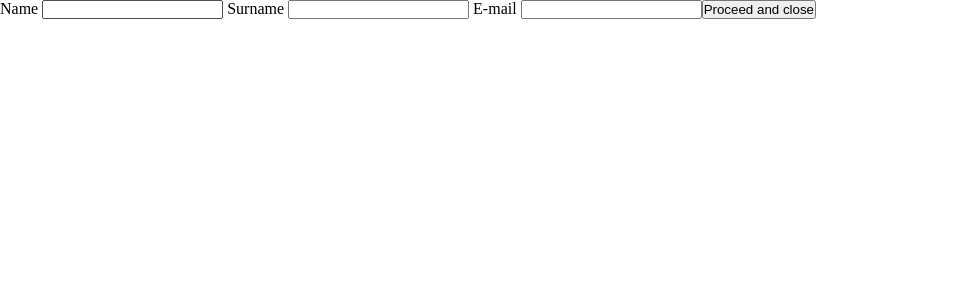
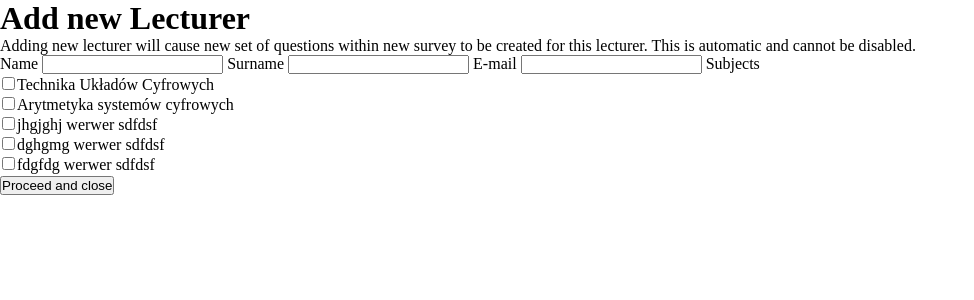
Before and after one commit to krzysztofmeler/take-web-app, a React app: page /administration/add-new-lecturer in a window 1280 px wide. Shown: the top 300 px of the page, without its empty margins (0-974 px from the left). Built offline with nearby package versions, Linux system fonts and the light colour scheme.

Commit message:
added: subjects selection on add lecturer page

```diff
--- /dev/null
+++ b/src/components/forms/CheckboxSelector.tsx
@@ -0,0 +1,33 @@
+import { FC } from 'react';
+import { Link } from 'react-router-dom';
+
+type BasicSelectorProps = {
+    values: [string, string][];
+    selectedValues: string[];
+    updateValue: (values: string[]) => void;
+    label: string;
+};
+
+const CheckboxSelector: FC<BasicSelectorProps> = ({
+    label,
+    ...props
+}: BasicSelectorProps) => (
+    <>
+        {' '}
+        <label htmlFor={label}>{label}</label>
+        <table>
+            <tbody>
+                {props.values.map((val) => (
+                    <tr key={val[0]}>
+                        <td>
+                            <input type="checkbox" />
+                        </td>
+                        <td>{val[1]}</td>
+                    </tr>
+                ))}
+            </tbody>
+        </table>
+    </>
+);
+
+export { CheckboxSelector };
--- a/src/components/forms/StarRatio.tsx
+++ b/src/components/forms/StarRatio.tsx
@@ -7,13 +7,20 @@ type StarRatioProps = {
     updateValue: (value: number) => void;
 };
 
-const StarRatio: FC<StarRatioProps> = ({ updateValue, value, groupName }: StarRatioProps) => {
+const StarRatio: FC<StarRatioProps> = ({
+    updateValue,
+    value,
+    groupName,
+}: StarRatioProps) => {
     const rates = [1, 2, 3, 4, 5];
 
     return (
         <>
             {rates.map((rate) => (
-                <label htmlFor={groupName + rate.toString()} key={rate.toString()}>
+                <label
+                  htmlFor={groupName + rate.toString()}
+                  key={rate.toString()}
+                >
                     <input
                       id={groupName + rate.toString()}
                       type="radio"
--- a/src/components/pages/AddNewLecturerPage.tsx
+++ b/src/components/pages/AddNewLecturerPage.tsx
@@ -5,6 +5,7 @@ import { BasicSelector } from '../forms/BasicSelector';
 import { jsSubmit } from '../../utils/js-submit';
 import { useGetLecturers } from '../../hooks/useGetLecturers.hook';
 import { Lecturer } from '../../model/existing-objects/Lecturer';
+import { CheckboxSelector } from '../forms/CheckboxSelector';
 
 const AddNewLecturerPage: FC = () => {
     const [firstName, setFirstName] = useState<string>('');
@@ -16,9 +17,42 @@ const AddNewLecturerPage: FC = () => {
         console.log('lecturer submit handler'); // todo: add real handling
     };
 
-    // todo: add multivalue selector for subjects
+    const subjects = [
+        {
+            subjectId: 234,
+            name: 'Technika Układów Cyfrowych',
+        },
+        {
+            subjectId: 11,
+            name: 'Arytmetyka systemów cyfrowych',
+        },
+        {
+            subjectId: 21,
+            name: 'jhgjghj werwer sdfdsf',
+        },
+        {
+            subjectId: 1111,
+            name: 'dghgmg werwer sdfdsf',
+        },
+        {
+            subjectId: 34234,
+            name: 'fdgfdg werwer sdfdsf',
+        },
+    ];
+
+    const subjectsCheckboxData: [string, string][] = subjects.map((subject) => [
+        subject.subjectId.toString(),
+        subject.name,
+    ]);
 
     return (
+        <>
+            <h1>Add new Lecturer</h1>
+            <p>
+                Adding new lecturer will cause new set of questions within new
+                survey to be created for this lecturer. This is automatic and
+                cannot be disabled.
+            </p>
             <form>
                 <TextInput
                   value={firstName}
@@ -30,7 +64,18 @@ const AddNewLecturerPage: FC = () => {
                   updateValue={setLastName}
                   label="Surname"
                 />
-            <TextInput value={email} updateValue={setEmail} label="E-mail" />
+                <TextInput
+                  value={email}
+                  updateValue={setEmail}
+                  label="E-mail"
+                />
+
+                <CheckboxSelector
+                  values={subjectsCheckboxData}
+                  selectedValues={subjectIds}
+                  updateValue={setSubjectIds}
+                  label="Subjects"
+                />
 
                 <input
                   onClick={jsSubmit(submit)}
@@ -38,6 +83,7 @@ const AddNewLecturerPage: FC = () => {
                   value="Proceed and close"
                 />
             </form>
+        </>
     );
 };
 
```
Also changed, not shown: src/components/pages/CompleteSurveyPage.tsx (+12 -4 lines). Lines whose indentation alone changed are shown as unchanged.
